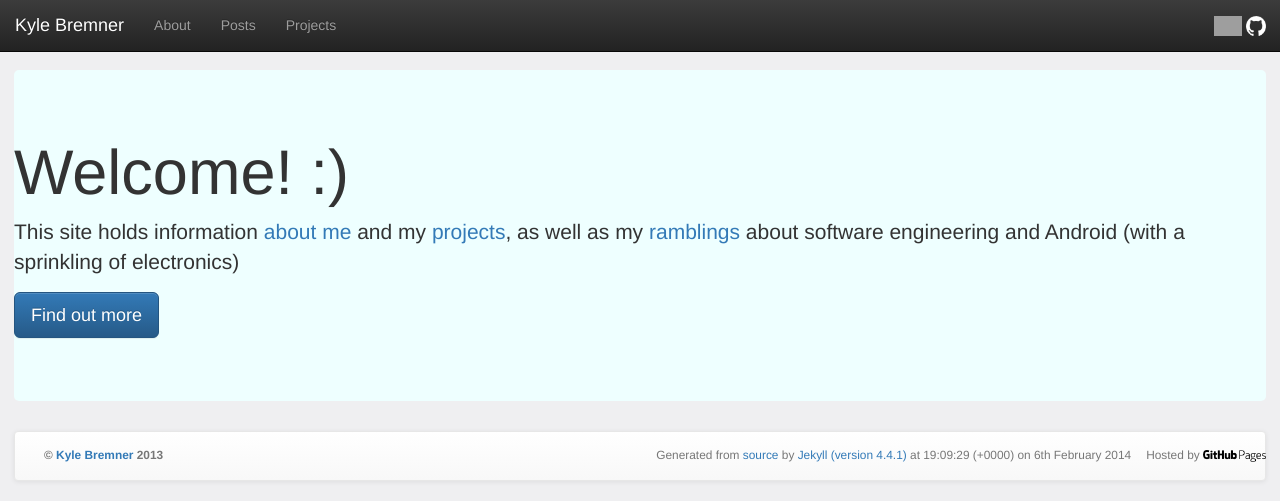
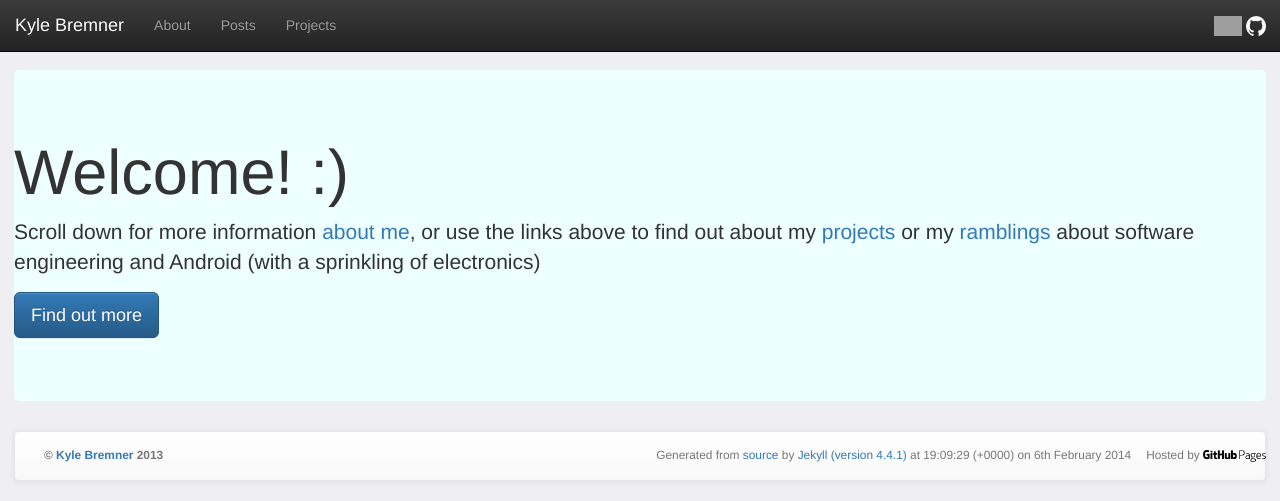
Before and after one commit to kbremner/kbremner.github.io, a Jekyll site: the page built from index.html, in a window 1280 px wide. Shown: the top 501 px of the page. Built offline with Jekyll 4.4.1, drawn with Linux system fonts in a browser that asks for light colours; nearby versions of some CDN libraries; Markdown is read by kramdown in place of the engine named in the settings; grey boxes are pictures that could not be loaded.

Commit message:
Updated index.html

```diff
--- a/index.html
+++ b/index.html
@@ -6,6 +6,6 @@ published: true
 
 <div class="jumbotron">
   <h1>Welcome! :)</h1>
-  <p>This site holds information <a href="/about">about me</a> and my <a href="/projects">projects</a>, as well as my <a href="/posts">ramblings</a> about software engineering and Android (with a sprinkling of electronics)</p>
+  <p>Scroll down for more information <a href="#about">about me</a>, or use the links above to find out about my <a href="/projects">projects</a> or my <a href="/posts">ramblings</a> about software engineering and Android (with a sprinkling of electronics)</p>
   <p><a class="btn btn-primary btn-lg" role="button" href="/about">Find out more</a></p>
 </div>
```
